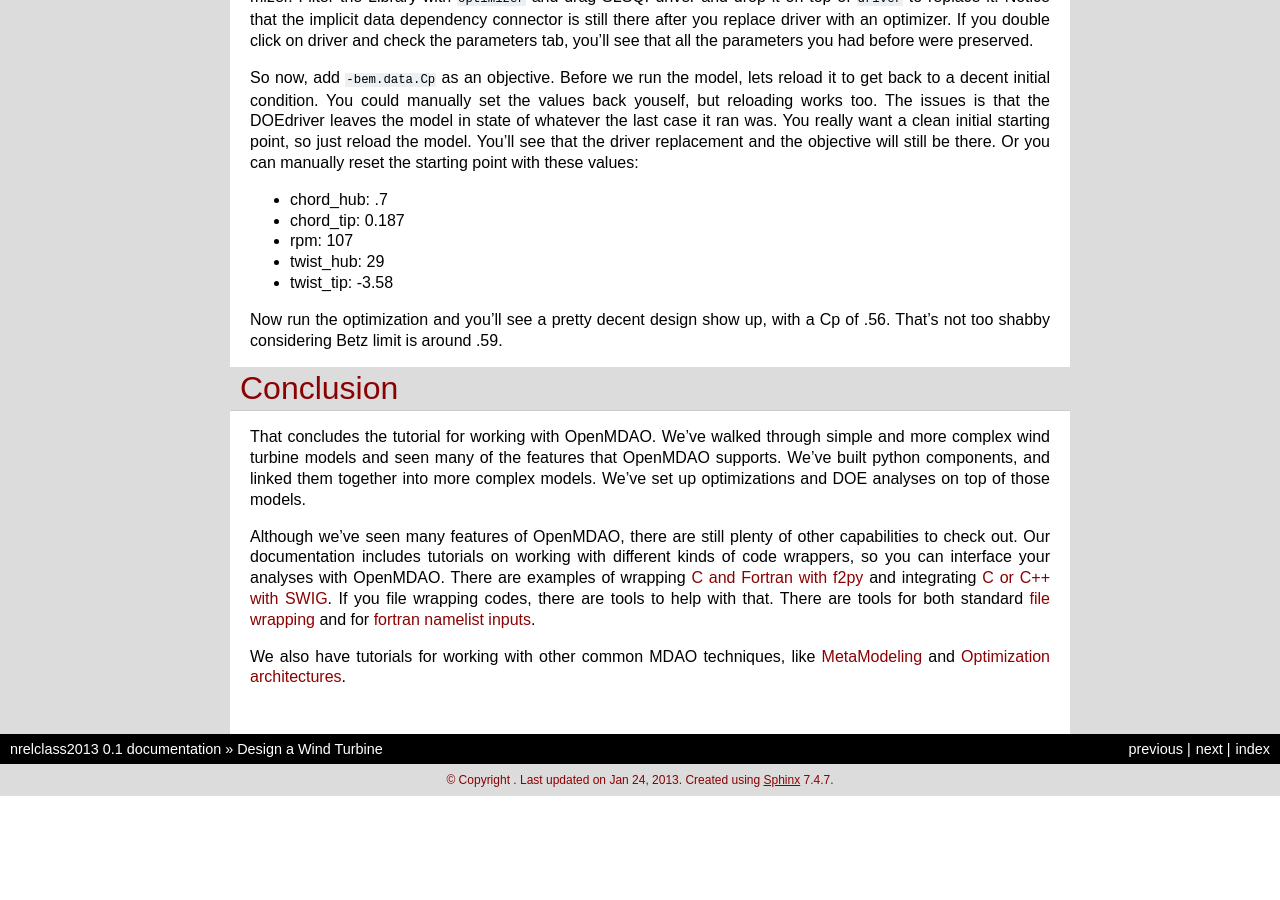
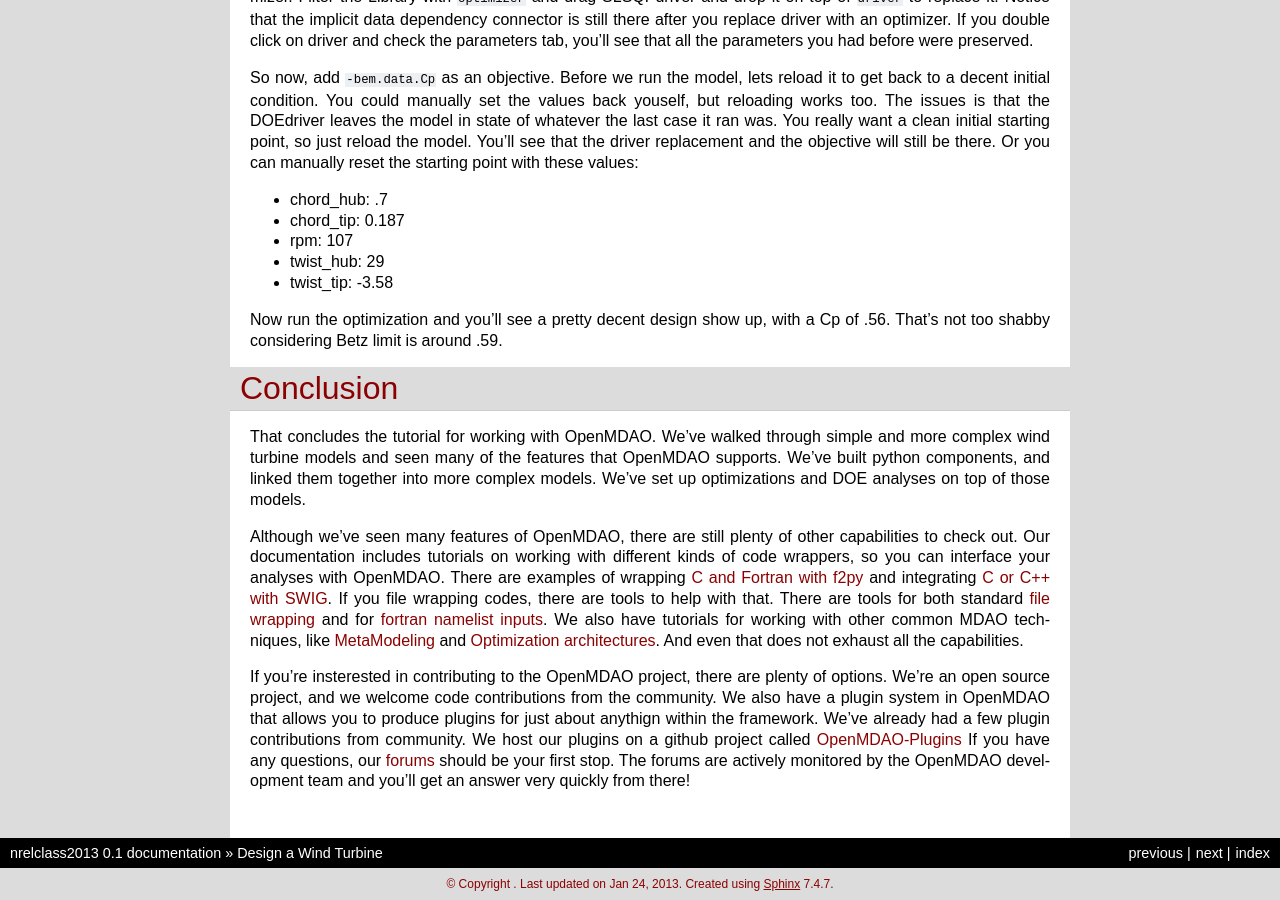
Before and after one commit to thearn/nreltraining2013, a Sphinx documentation site: the page built from docs/bem_design.rst, in a window 1280 px wide and 900 px high, scrolled down 2268 px. Built offline with Sphinx 7.4.7, drawn with Linux system fonts in a browser that asks for light colours; before the commit the page ends 3064 px from its top, so only the background shows below that.

Commit message:
finish conclusion

```diff
--- a/docs/bem_design.rst
+++ b/docs/bem_design.rst
@@ -88,6 +88,10 @@
 
 Although we've seen many features of OpenMDAO, there are still plenty of other capabilities to check out. Our documentation includes tutorials on
 working with different kinds of code wrappers, so you can interface your analyses with OpenMDAO. There are examples of wrapping `C and Fortran with f2py <http://openmdao.org/docs/plugin-guide/extension_plugin.html#creating-an-extension-with-f2py>`_ and integrating `C or C++ with SWIG <http://openmdao.org/docs/plugin-guide/extension_plugin.html#creating-an-extension-with-swig>`_. If you file wrapping codes, there are tools to help with that. There are
-tools for both standard `file wrapping <http://openmdao.org/docs/plugin-guide/filewrapper_plugin.html>`_ and for `fortran namelist inputs <http://openmdao.org/docs/plugin-guide/filewrapper_plugin.html#generating-the-input-file-fortran-namelists>`_.
+tools for both standard `file wrapping <http://openmdao.org/docs/plugin-guide/filewrapper_plugin.html>`_ and for `fortran namelist inputs <http://openmdao.org/docs/plugin-guide/filewrapper_plugin.html#generating-the-input-file-fortran-namelists>`_. We also have tutorials for working with other common MDAO techniques, like `MetaModeling <http://openmdao.org/docs/surrogate/index.html>`_ and `Optimization architectures <http://openmdao.org/docs/mdao/index.html>`_. And even that does not exhaust all the capabilities.
 
-We also have tutorials for working with other common MDAO techniques, like `MetaModeling <http://openmdao.org/docs/surrogate/index.html>`_ and `Optimization architectures <http://openmdao.org/docs/mdao/index.html>`_.
+If you're insterested in contributing to the OpenMDAO project, there are plenty of options. We're an open source project, and we welcome code contributions
+from the community. We also have a plugin system in OpenMDAO that allows you to produce plugins for just about anythign within the framework. We've
+already had a few plugin contributions from community. We host our plugins on a github project called
+`OpenMDAO-Plugins <http://github.com/openmdao-plugins.>`_
+If you have any questions, our `forums <http://openmdao.org/forum>`_ should be your first stop. The forums are actively monitored by the OpenMDAO development team and you'll get an answer very quickly from there!
```
Also changed, not shown: 1 other file.
